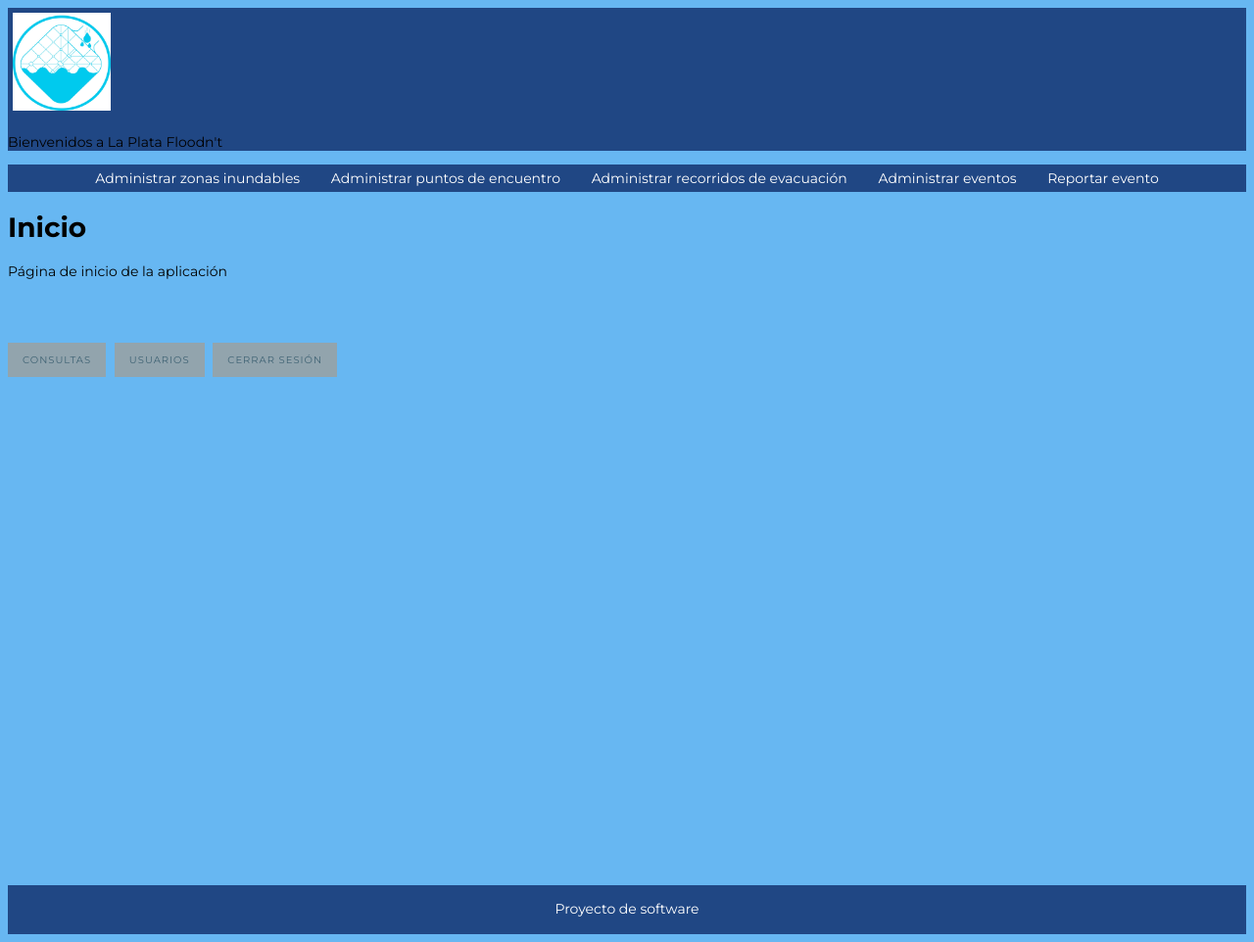
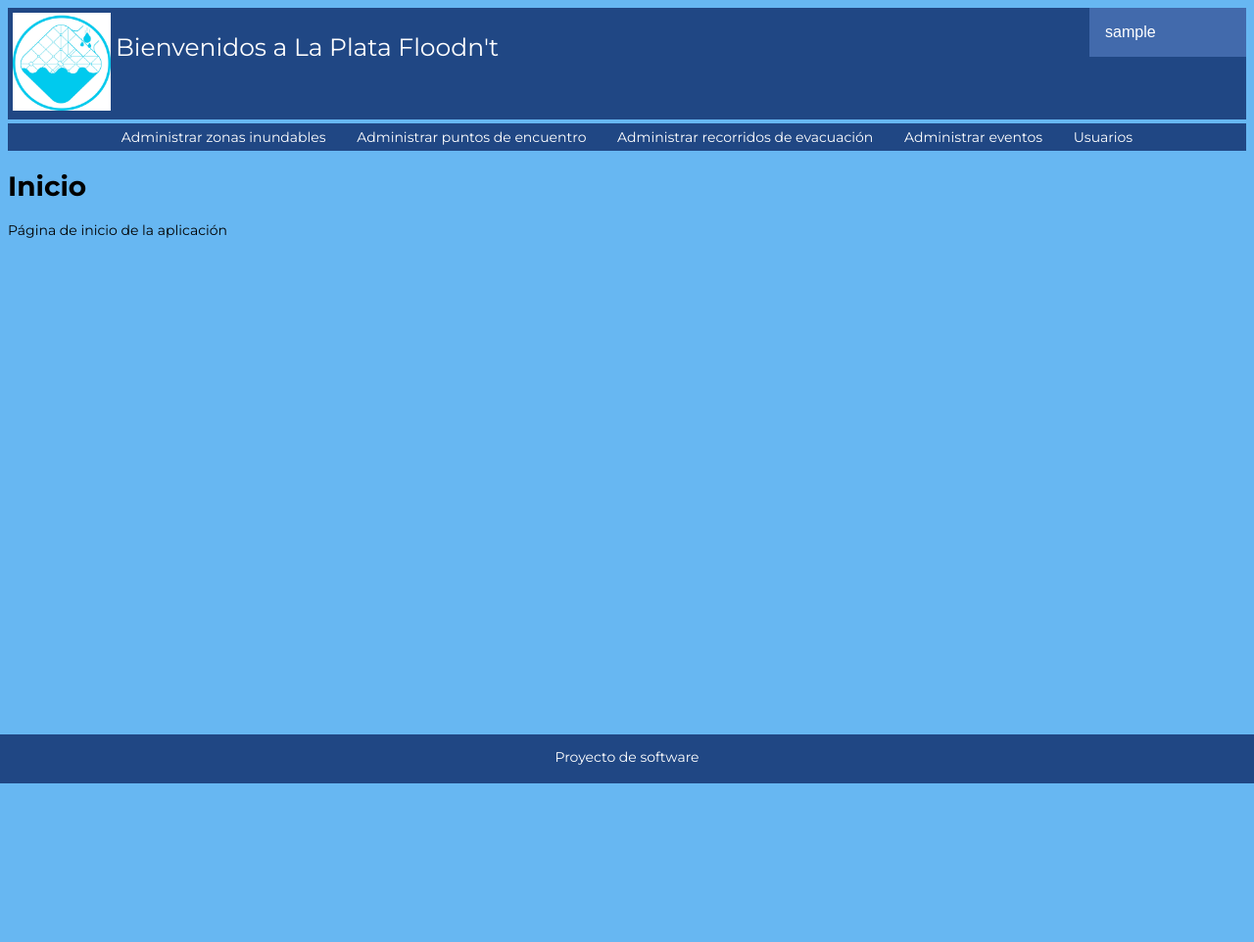
Before and after one commit to eliasraffaelli0/la-plata-floodnt, a Flask app: page / in a window 1280 px wide. Shown: the whole page at 98% size. After the commit the page ends 800 px from the top, so only its background shows below. Run offline with Flask 2, Linux system fonts and the light colour scheme; the visitor is signed in with stand-in values (Sample User, id 1).

Commit message:
Boton de opciones de usuario completado

```diff
--- a/app/__init__.py
+++ b/app/__init__.py
@@ -42,7 +42,6 @@ def create_app(environment="development"):
     app.jinja_env.globals.update(is_authenticated=helper_auth.authenticated)
 
     # Autenticación
-    app.add_url_rule("/iniciar_sesion", "auth_login", auth.login)
     app.add_url_rule("/cerrar_sesion", "auth_logout", auth.logout)
     app.add_url_rule(
         "/autenticacion", "auth_authenticate", auth.authenticate, methods=["POST"]
@@ -66,8 +65,6 @@ def create_app(environment="development"):
 
     # Rutas de Zonas inundables
     app.add_url_rule("/zonas_inundables", "zonas_index", zonas.index)
-    app.add_url_rule("/usuarios", "user_create", user.create, methods=["POST"])
-    app.add_url_rule("/usuarios/nuevo", "user_new", user.new)
 
     # Rutas de Puntos de encuentro
     app.add_url_rule("/puntos_de_encuentro", "puntos_index", puntos.index)
@@ -76,8 +73,7 @@ def create_app(environment="development"):
 
     # Rutas de Recorridos de evacuación
     app.add_url_rule("/recorridos_de_evacuacion", "recorridos_index", recorridos.index)
-    app.add_url_rule("/usuarios", "user_create", user.create, methods=["POST"])
-    app.add_url_rule("/usuarios/nuevo", "user_new", user.new)
+
 
     # Rutas de API-REST (usando Blueprints)
     api = Blueprint("api", __name__, url_prefix="/api")
--- a/app/static/style.css
+++ b/app/static/style.css
@@ -10,8 +10,20 @@ body {
   background-color: #204784;
   width: 100%;
   margin: 0 auto;
+  display: inline-block;
+}
 
+.boton-usuario{
+  float: right;
 }
+
+#bienvenida{
+  font-size: 25px;
+  text-align: center;
+  color: #ffffff;
+}
+
+
 #logo{
   height:100px;
   width:100px;
@@ -31,10 +43,12 @@ body {
   text-align: center;
   background-color: #204784;
   text-decoration: white;
+  position: fixed;
+  bottom: 0;
+  left: 0;
 }
 .footer p{
   color: white;
-  padding: 15px 0px 0px 0px;
 }
 
 #container {
@@ -91,3 +105,65 @@ a.link {
   text-decoration: none;
   color: black;
 }
+
+
+ /* Dropdown Button */
+ .dropbtn {
+  display: inline-block;
+  background-color: #426aac;
+  color: white;
+  padding: 16px;
+  font-size: 16px;
+  border: none;
+  min-width: 160px;
+  text-align: left;
+}
+
+/* The container <div> - needed to position the dropdown content */
+.dropdown {
+  position: relative;
+  display: inline-block;
+}
+
+/* Dropdown Content (Hidden by Default) */
+.dropdown-content {
+  display: none;
+  position: absolute;
+  background-color: #f1f1f1;
+  min-width: 160px;
+  box-shadow: 0px 8px 16px 0px rgba(0,0,0,0.2);
+  z-index: 1;
+}
+
+/* Links inside the dropdown */
+.dropdown-content a {
+  color: black;
+  padding: 12px 16px;
+  text-decoration: none;
+  display: block;
+}
+
+/* Change color of dropdown links on hover */
+.dropdown-content a:hover {background-color: #ddd;}
+
+/* Show the dropdown menu on hover */
+.dropdown:hover .dropdown-content {display: block;}
+
+/* Change the background color of the dropdown button when the dropdown content is shown */
+.dropdown:hover .dropbtn {background-color: #ffffff;
+color: #000;}
+
+
+.culo {
+  list-style-type: none;
+  margin: 0;
+  padding: 0;
+}
+.culo li {
+  float: left;
+}
+
+.li-boton{
+  float: right  !important;
+
+}
--- a/app/templates/home.html
+++ b/app/templates/home.html
@@ -3,33 +3,7 @@
 {% block head %}
   {{ super() }}
 {% endblock %}
-
-{% block header %}
-  {% if not is_authenticated(session) %}
-    <form action="{{ url_for('auth_authenticate') }}" method="POST">
-      <input name="email" placeholder="Correo" required/>
-      <input type="password" name="password" placeholder="Clave" required/>
-      <input type="submit" value="Login">
-    </form>
-  {% endif %}
-{% endblock %}
-
-{% block navbar %}
-  {% if is_authenticated(session) %}
-  {% else %}
-
-  {% endif %}
-{% endblock %}
-
 {% block content %}
   <h1>Inicio</h1>
   <p>Página de inicio de la aplicación</p>
-  <a href="{{ url_for('issue_index') }}" class="link">Consultas</a>
-  {% if is_authenticated(session) %}
-    <a href="{{ url_for('user_index') }}" class="link">Usuarios</a>
-    <a href="{{ url_for('auth_logout') }}" class="link">Cerrar sesión</a>
-  {% else %}
-    <a href="{{ url_for('auth_login') }}" class="link">Iniciar sesión</a>
-  {% endif %}
-
 {% endblock %}
--- a/app/templates/layout.html
+++ b/app/templates/layout.html
@@ -3,38 +3,57 @@
   <head>
     {% block head %}
     <link rel="stylesheet" href="{{ url_for('static', filename='style.css') }}"/>
-    <!-- <link href="https://cdn.jsdelivr.net/npm/bootstrap@5.1.3/dist/css/bootstrap.min.css" rel="stylesheet" integrity="sha384-1BmE4kWBq78iYhFldvKuhfTAU6auU8tT94WrHftjDbrCEXSU1oBoqyl2QvZ6jIW3" crossorigin="anonymous"> -->
     <title>{% block title %}{% endblock %}</title>
     {% endblock %}
   </head>
   <body>
-    <!-- HEADER -->
+    <!--------------------------HEADER ---------------------->
     <header class="header">
 
-      <img id="logo" src="{{ url_for('static', filename='images/Logo.jpeg') }}" />
-      <p>Bienvenidos a La Plata Floodn't</p>
-      {% block header %}
-      {% endblock %}
+      <ul class="culo">
+        <li><img id="logo" src="{{ url_for('static', filename='images/Logo.jpeg') }}" /></li>
+        <li><p id="bienvenida">Bienvenidos a La Plata Floodn't</p></li>
+        {% if not is_authenticated(session) %}
+          <li class="li-boton">
+            <form action="{{ url_for('auth_authenticate') }}" method="POST">
+              <input name="email" placeholder="Correo" required/>
+              <input type="password" name="password" placeholder="Clave" required/>
+              <input type="submit" value="Login">
+            </form>
+          </li>
+        {% else %}
+          <li class="li-boton">
+            <div class="dropdown">
+              <button class="dropbtn">{{session["username"]}}</button>
+              <div class="dropdown-content">
+              <a href="#">Perfil</a>
+              <a href="{{ url_for('auth_logout') }}">Cerrar sesión</a>
+              </div>
+            </div>
+          </li>
+          {% endif %}
+      </ul>
+      </div>
     </header>
-    <!-- NAVBAR -->
+    <!-- ------------------------NAVBAR -------------------->
     <nav id="navbar">
+      {% if is_authenticated(session) %}
       <ul>
-        {% if is_authenticated(session) %}
-        <li><a href="{{ url_for('zonas_index') }}" >Administrar zonas inundables</a></li>
+      <li><a href="{{ url_for('zonas_index') }}" >Administrar zonas inundables</a></li>
         <li><a href="{{ url_for('puntos_index') }}">Administrar puntos de encuentro</a></li>
         <li><a href="{{ url_for('recorridos_index') }}">Administrar recorridos de evacuación</a></li>
-        <li><a href="http://github.com">Administrar eventos</a></li>
-        <li><a href="{{ url_for('user_index') }}">Reportar evento</a></li>
+        <li><a href="#">Administrar eventos</a></li>
+        <li><a href="{{ url_for('user_index') }}">Usuarios</a></li>
         {% endif %}
         {% if tiene_permiso_administrador %}
         <li><a href="{{ url_for('user_index') }}">Panel de usuarios</a></li>
         <li><a href="{{ url_for('user_index') }}">Configurar sistema</a></li>
+      </ul>
         {% endif %}
       {% block navbar%}
       {% endblock %}
-    </ul>
     </nav>
-
+    <!-- ------------------------CONTENT -------------------->
     <div id="content ">
       {% with messages = get_flashed_messages() %}
         {% if messages %}
@@ -44,12 +63,12 @@
           {% endfor %}
           </ul>
         {% endif %}
-
       {% endwith %}
       {% block content %}
       {% endblock %}
-      <div style="height: 500px;"></div>
     </div>
+
+    <!-- ------------------------ FOOTER -------------------- -->
     <footer class="footer">
       <p>Proyecto de software</p>
       {% block footer %}
--- a/app/templates/recorridos/index.html
+++ b/app/templates/recorridos/index.html
@@ -5,9 +5,6 @@
 {% endblock %}
 {% block content %}
   <h1>Acá van a estar los recorridos de evacuación</h1>
-  {% for user in users %}
-  <li>{{ user.email }} - {{ user.first_name }} - {{ user.last_name }} - {{ user.password }}</li>
-  {% endfor %}
   <a href="{{ url_for('home') }}" class="link">Volver</a>
-  <a href="{{ url_for('user_new') }}" class="link">Nuevo</a>
+  <a href="#" class="link">Nuevo</a>
 {% endblock %}
--- a/app/templates/zonas/index.html
+++ b/app/templates/zonas/index.html
@@ -5,9 +5,6 @@
 {% endblock %}
 {% block content %}
   <h1>Acá van a estar las zonas inundables</h1>
-  {% for user in users %}
-  <li>{{ user.email }} - {{ user.first_name }} - {{ user.last_name }} - {{ user.password }}</li>
-  {% endfor %}
   <a href="{{ url_for('home') }}" class="link">Volver</a>
-  <a href="{{ url_for('user_new') }}" class="link">Nuevo</a>
+  <a href="#" class="link">Nuevo</a>
 {% endblock %}
```
Also changed, not shown: app/resources/auth.py (+4 -3 lines), app/templates/auth/login.html (deleted, +0 -13 lines).
